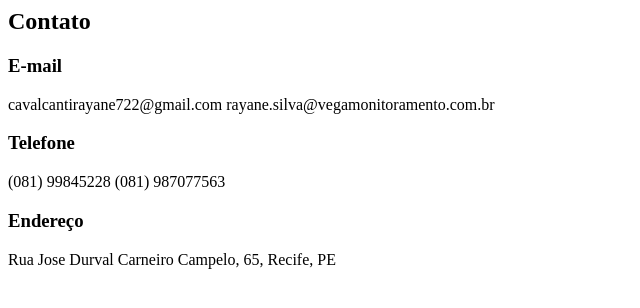
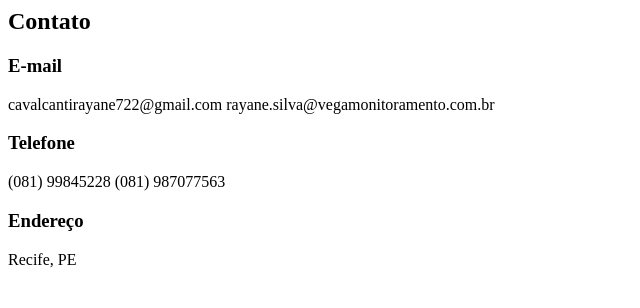
Before and after one commit to Rayane32/Portif-lio---Rayane-Cavalcanti, a website: page src/modules/portifolio/components/contact/index.html in a window 1280 px wide. Shown: the whole page, without its empty margins (0-640 px from the left). Drawn offline with Linux system fonts and the light colour scheme.

Commit message:
feature: contato

```diff
--- a/src/modules/portifolio/components/contact/index.html
+++ b/src/modules/portifolio/components/contact/index.html
@@ -33,7 +33,7 @@
             </div>
 
             <div class="contact-info" style="width: 90%;">
-                <span>Rua Jose Durval Carneiro Campelo, 65, Recife, PE</span>
+                <span> Recife, PE</span>
             </div>
         </div>
     </div>
```
